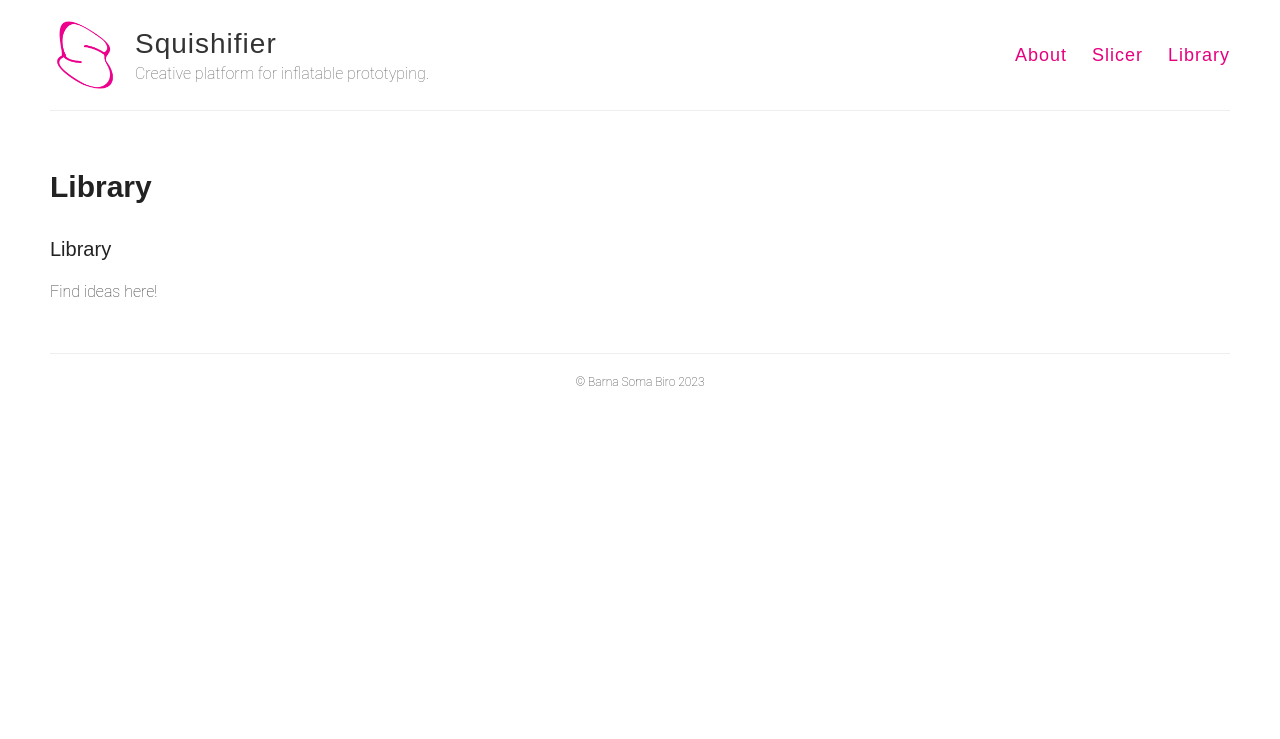
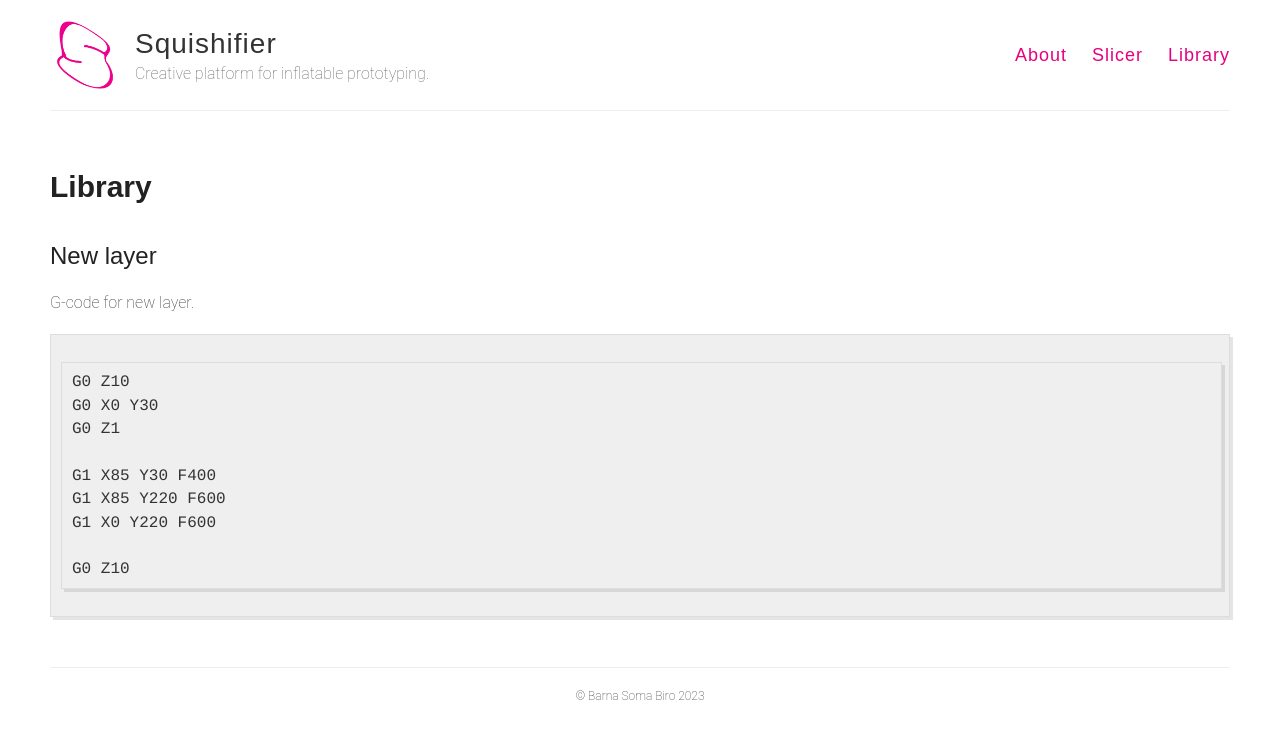
Before and after one commit to squishifier/squishifier.github.io, a Jekyll site: the page built from library.md, in a window 1280 px wide. Shown: the top 739 px of the page. Built offline with Jekyll 4.4.1, drawn with Linux system fonts in a browser that asks for light colours; some web fonts are replaced.

Commit message:
Update library.md

````diff
--- a/library.md
+++ b/library.md
@@ -4,6 +4,18 @@ title: Library
 permalink: /library/
 ---
 
-### Library
+## New layer
 
-Find ideas here!
+G-code for new layer.
+
+```
+G0 Z10
+G0 X0 Y30
+G0 Z1
+
+G1 X85 Y30 F400
+G1 X85 Y220 F600
+G1 X0 Y220 F600
+
+G0 Z10
+```
````
